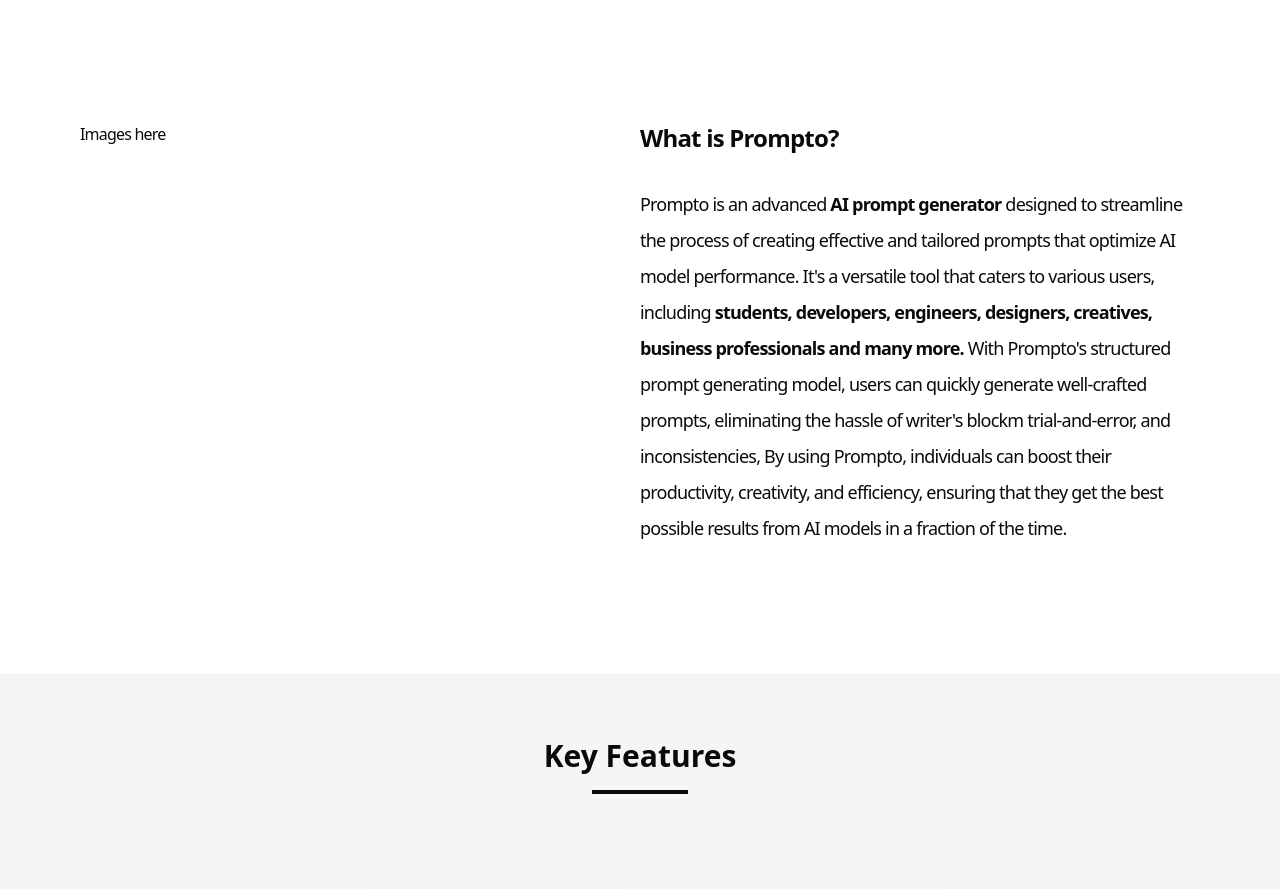
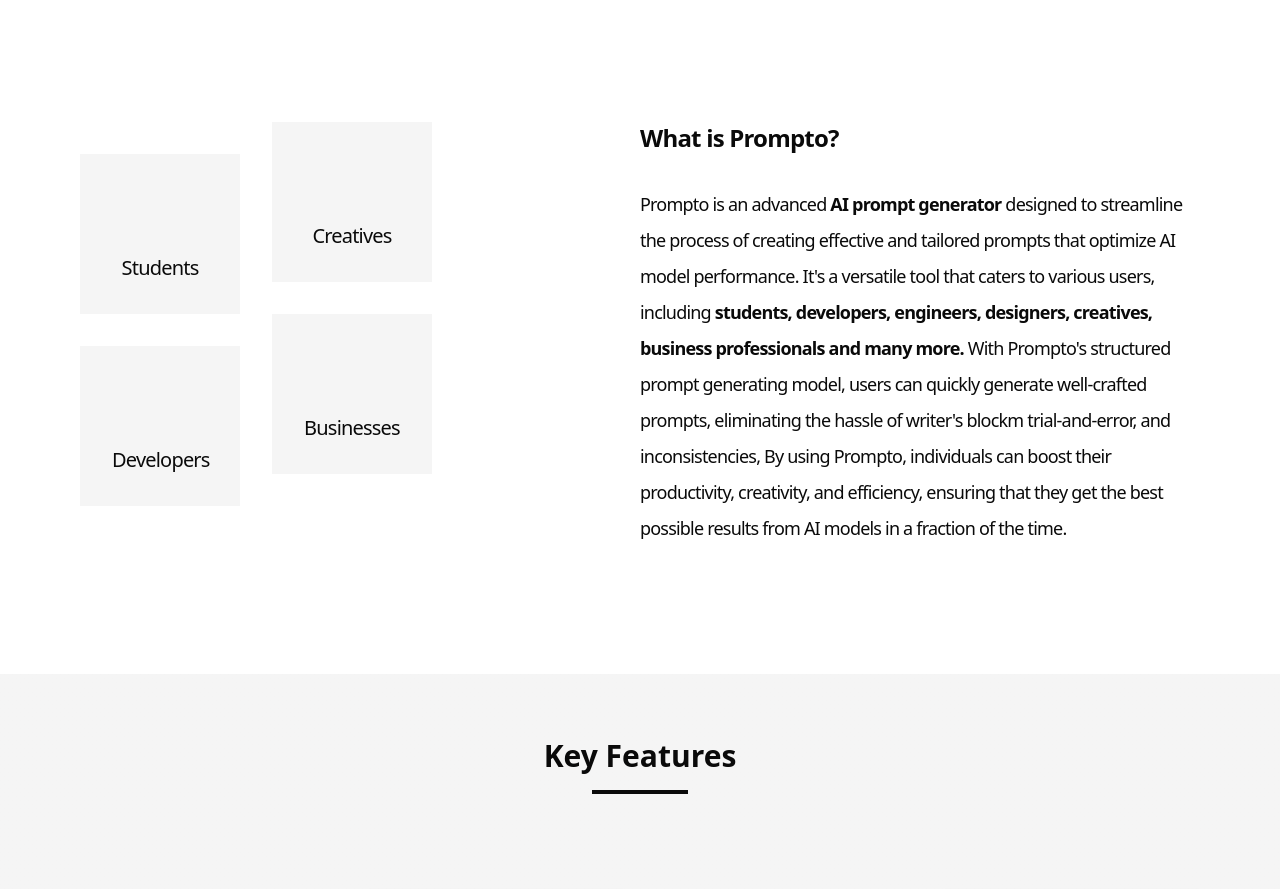
Before and after one commit to chingu-voyages/V54-tier3-team-37, a React (Vite) app in the folder frontend/: page / in a window 1280 px wide. Shown: the part 840-1729 px from the top of the page. Built offline with nearby package versions, Linux system fonts and the light colour scheme; a web font is replaced by a local one.

Commit message:
feat(homepage): Add persona boxes to AboutWhatIs

```diff
--- a/frontend/src/components/About.tsx
+++ b/frontend/src/components/About.tsx
@@ -21,6 +21,25 @@
 export default About;
 
 const AboutWhatIs = () => {
+  const personas = [
+    {
+      name: 'Students',
+      imgSrc: '',
+    },
+    {
+      name: 'Creatives',
+      imgSrc: '',
+    },
+    {
+      name: 'Developers',
+      imgSrc: '',
+    },
+    {
+      name: 'Businesses',
+      imgSrc: '',
+    },
+  ];
+
   return (
     <section className="w-full">
       <Container className="gap-32 pt-16 pb-32">
@@ -29,7 +48,16 @@
           <Separator className="border-foreground mx-auto mt-4 max-w-1/2 border-2" />
         </div>
         <div className="grid grid-cols-2 tracking-tighter">
-          <div className="">Images here</div>
+          <div className="grid w-fit h-fit grid-cols-2 text-center tracking-tighter">
+            {personas.map((persona, index) => (
+              <div
+                key={persona.name}
+                className={cn(`bg-muted size-40 flex flex-col justify-end p-8`, index % 2 === 0 && 'self-end mt-8 mr-8')}
+              >
+                <span className="text-xl">{persona.name}</span>
+              </div>
+            ))}
+          </div>
           <div className="flex flex-col gap-8">
             <h3 className="text-2xl font-bold">What is Prompto?</h3>
             <p className="text-lg leading-loose">
```
